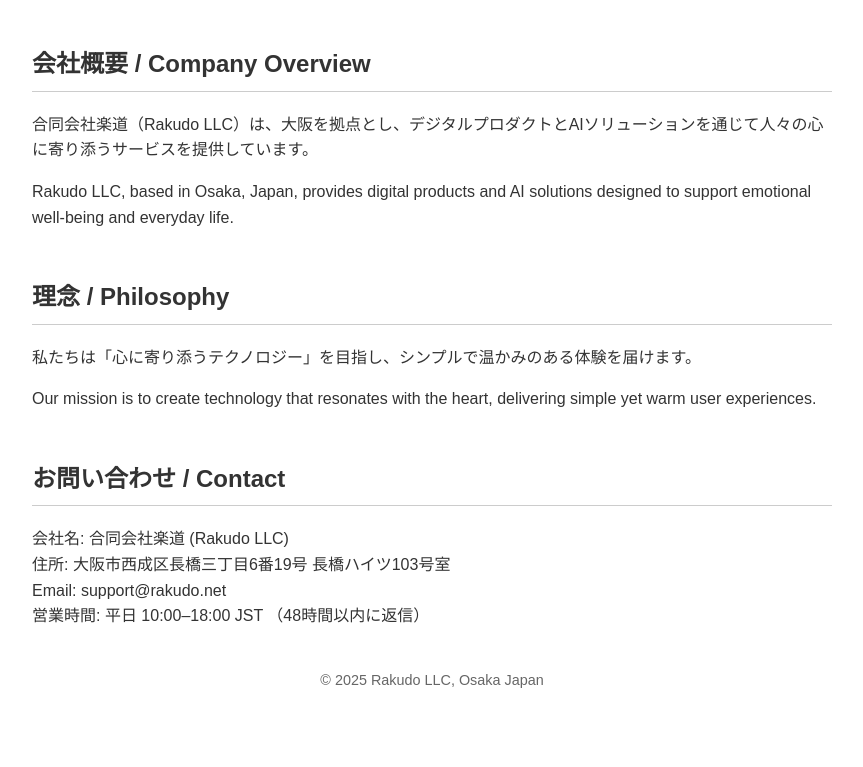
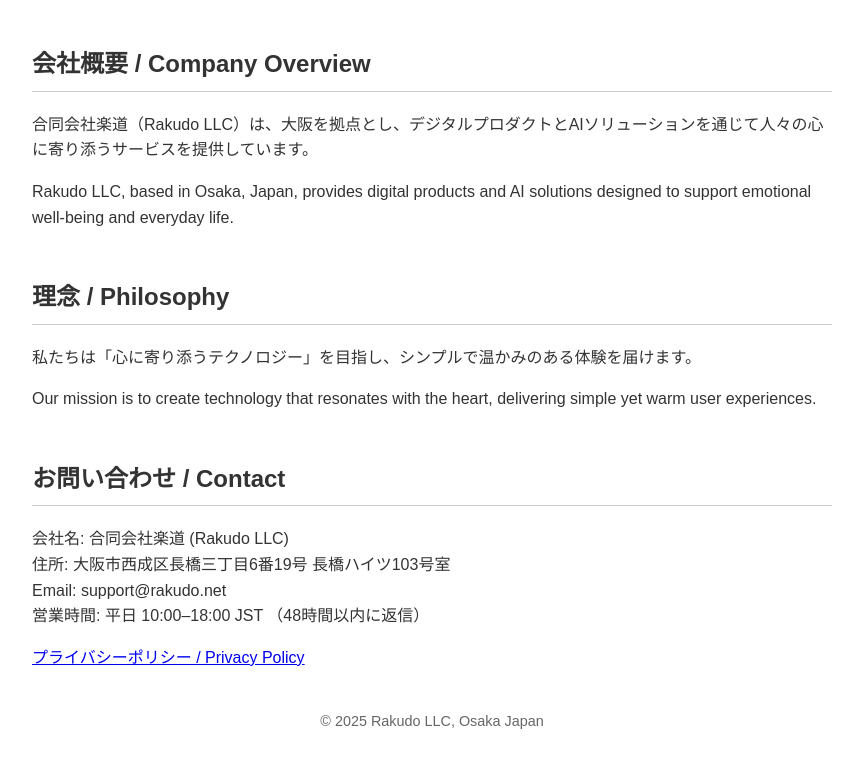
Before and after one commit to joyous-DAO/rakudo-site, a plain HTML site: page index.html in a window 1280 px wide. Shown: the part 177-944 px from the top of the page, without its empty margins (208-1071 px from the left). Before the commit the page ends 909 px from the top, so only its background shows below. Drawn offline with Linux system fonts and the light colour scheme.

Commit message:
Update index.html
add privacy.html

```diff
--- a/index.html
+++ b/index.html
@@ -59,6 +59,8 @@
       Email: support@rakudo.net<br>
       営業時間: 平日 10:00–18:00 JST （48時間以内に返信）
     </p>
+
+    <p><a href="privacy.html">プライバシーポリシー / Privacy Policy</a></p>
   </section>
 
   <footer>
```
